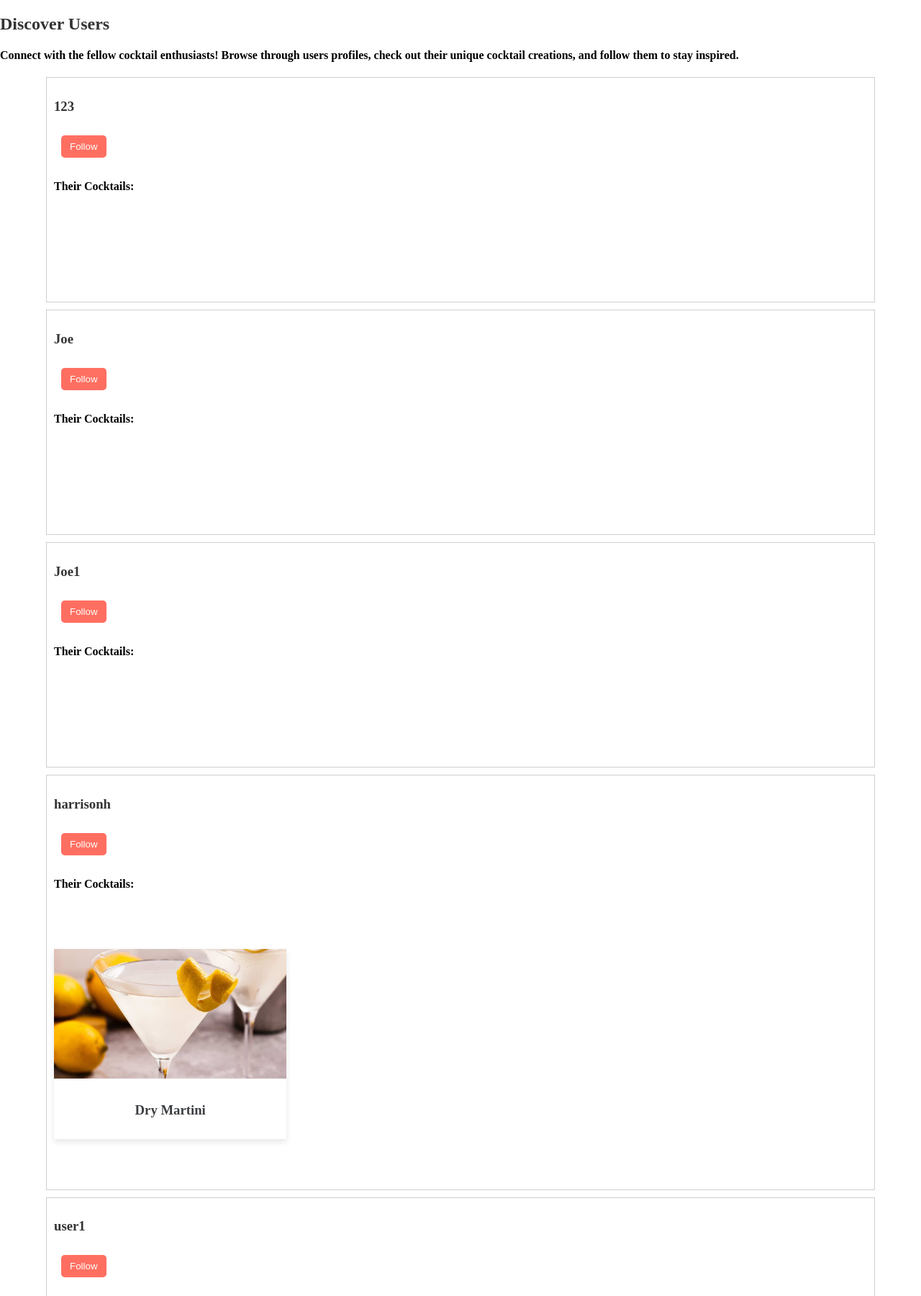
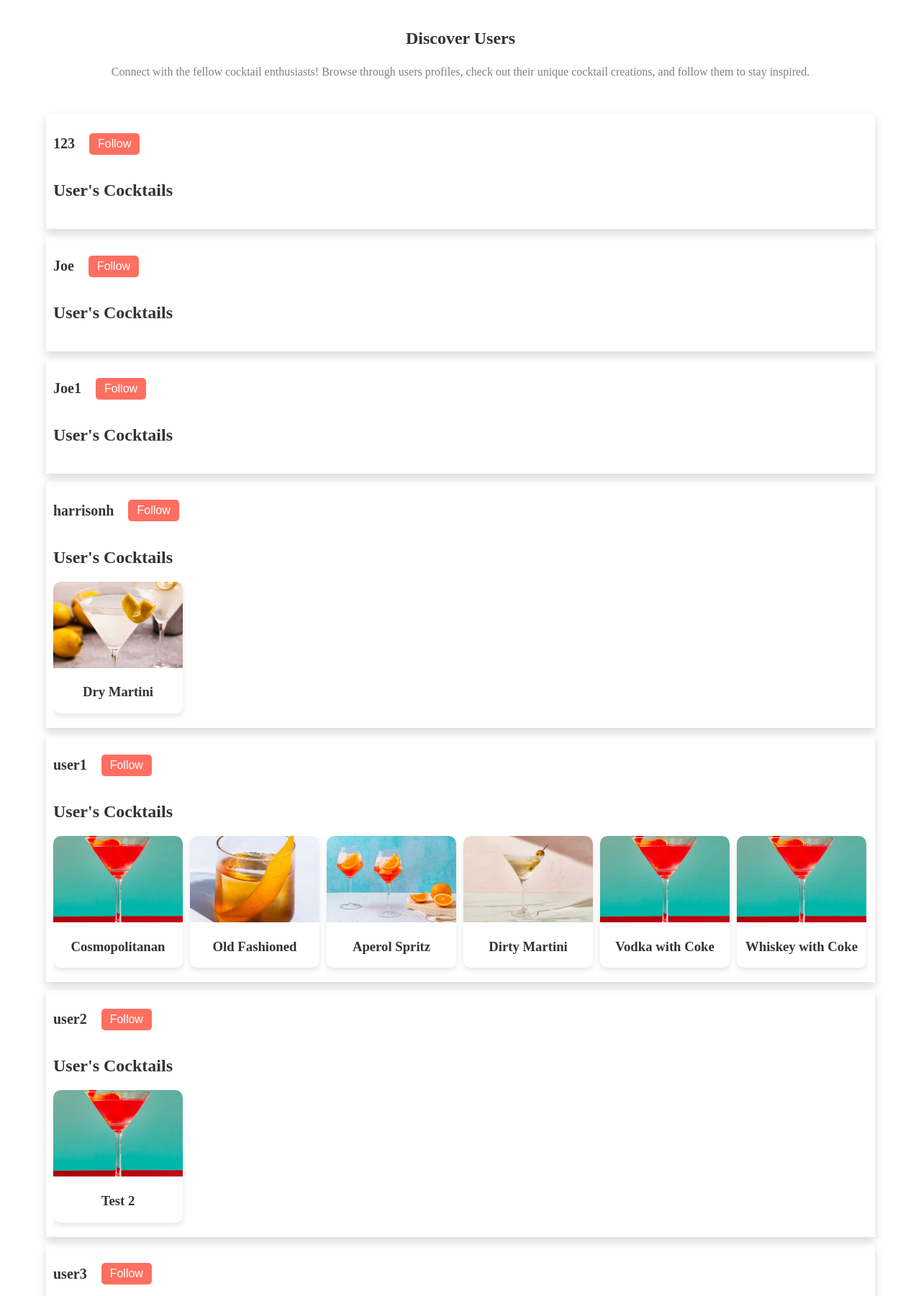
Before and after one commit to cs-ucc-ie/Team-15, a Flask app: page /community.html in a window 1280 px wide. Shown: the part 120-1920 px from the top of the page at 72% size. Run offline with Flask 3, Linux system fonts and the light colour scheme; data comes from the database, SQL or seed files in the repository.

Commit message:
Update to community page. Better layout of user profiles. Cocktail cards are no scrollable and more combat so they don't take up so much space when a user has a lot of cocktails.

```diff
--- a/static/styles.css
+++ b/static/styles.css
@@ -900,10 +900,81 @@ h2, h3 {
     padding: 20px;
   }
 
+/*Community page */
   .users-card{
-    border: 1px solid #d1cdcd;
+    box-shadow: 0 6px 12px rgba(0, 0, 0, 0.15);
     margin: auto;
     margin-top: 10px;
     padding: 10px;
     width: 90%;
   }
+
+  .user-info {
+    display: flex;
+    align-items: center;
+    gap: 10px;
+}
+
+.username {
+    font-size: 20px;
+    font-weight: bold;
+}
+
+.follow-button {
+    background-color: var(--accent-color);
+    color: white;
+    border: none;
+    padding: 6px 12px;
+    cursor: pointer;
+    border-radius: 5px;
+    font-size: 16px;
+    transition: background 0.3s ease;
+}
+
+.follow-button:hover {
+    background-color: var(--hover-color);
+}
+
+.blerb{
+    max-width: 80%;
+    text-align: center;
+    margin: auto;
+    padding: 20px;
+}
+
+.blerb p {
+    color: grey;
+}
+
+/* cocktail grids for community page (scrollable)*/
+.user-cocktail-grid {
+    display: flex;
+    gap: 10px;
+    overflow-x: auto;
+    max-width: 100%;
+    padding-bottom: 10px;
+    scrollbar-width: thin;
+}
+
+.user-cocktail-card {
+    flex: 0 0 180px;
+    min-width: 180px;
+    max-width: 180px;
+    text-align: center;
+    border-radius: 10px;
+    box-shadow: 0px 4px 8px rgba(0, 0, 0, 0.1);
+    overflow: hidden;
+    transition: transform 0.3s ease-in-out;
+}
+
+.user-cocktail-card img {
+    width: 100%;
+    height: 120px;
+    object-fit: cover;
+    border-top-left-radius: 10px;
+    border-top-right-radius: 10px;
+}
+
+.user-cocktail-grid {
+    scroll-behavior: smooth;
+}
--- a/templates/community.html
+++ b/templates/community.html
@@ -12,15 +12,16 @@
     <!-- Nav Bar -->
     {% include 'navbar.html' %}
 
+    <div class="blerb">
     <h2>Discover Users</h2>
-    <h4>Connect with the fellow cocktail enthusiasts! Browse through users profiles, check out their unique cocktail
-        creations, and follow them to stay inspired.</h4>
+    <p>Connect with the fellow cocktail enthusiasts! Browse through users profiles, check out their unique cocktail
+        creations, and follow them to stay inspired.</p></div>
 
     <div class="users-list">
         {% for user in users %}
         <div class="users-card">
             <div class="user-info">
-                <h3>{{ user['username'] }}</h3>
+                <h3 class="username">{{ user['username'] }}</h3>
                 {% if user.id != session['user_id'] %}
                 <!-- a button to follow users -->
                 <form action="{{ url_for('follow_user', user_id = user.id) }}" method="POST">
@@ -28,10 +29,11 @@
                 </form>
                 {% endif %}
             </div>
-            <h4>Their Cocktails:</h4>
-            <div class="cocktail-grid">
+
+            <h2>User's Cocktails</h2>
+            <div class="user-cocktail-grid">
                 {% for cocktail in user_cocktails[user.id] %}
-                <div class="cocktail-card" onclick="goToExplore({{ cocktail.id }})">
+                <div class="user-cocktail-card" onclick="goToExplore({{ cocktail.id }})">
                     <img src="{{ url_for('static', filename=cocktail['image']) }}" alt="{{ cocktail['name'] }}">
                     <h3>{{ cocktail['name'] }}</h3>
                 </div>
```
